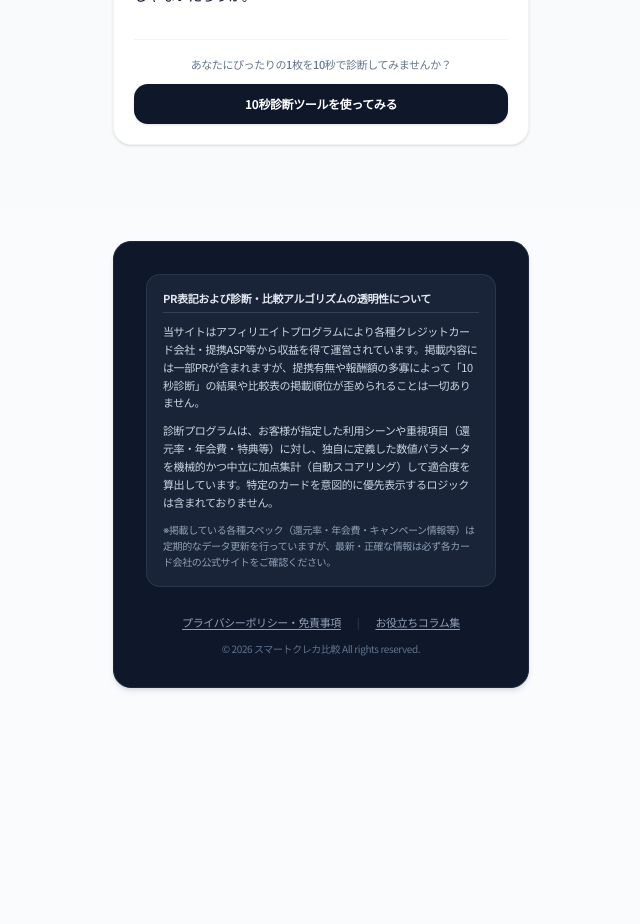
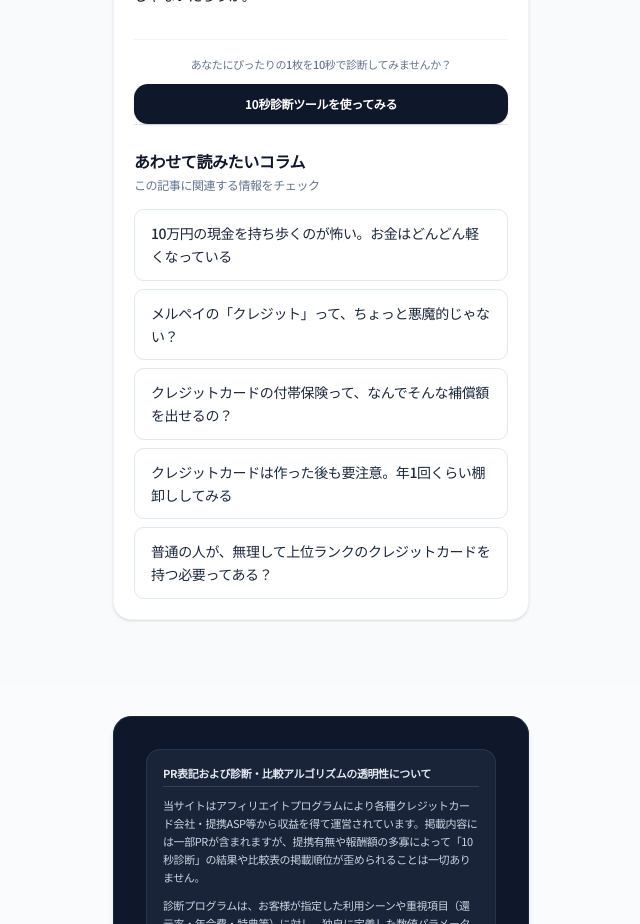
Before and after one commit to mizumar/smart-card-select, a Next.js app: page /articles/credit-card-2350-choices in a window 1280 px wide. Shown: the part 6720-7644 px from the top of the page, without its empty margins (319-959 px from the left). Before the commit the page ends 7440 px from the top, so only its background shows below. Built offline with nearby package versions, Linux system fonts and the light colour scheme; no server answers.

Commit message:
✨ feat: 記事詳細ページに関連記事を追加 (#55, task 2)

```diff
--- a/src/app/articles/[id]/page.tsx
+++ b/src/app/articles/[id]/page.tsx
@@ -6,6 +6,7 @@ import type { Metadata } from "next";
 import ReactMarkdown from "react-markdown";
 import { DiagnosticBanner } from "@/components/DiagnosticBanner";
 import { RelatedCards } from "@/components/articles/RelatedCards";
+import { RelatedArticles } from "@/components/articles/RelatedArticles";
 
 interface Props {
   params: Promise<{ id: string }>;
@@ -150,6 +151,7 @@ export default async function ArticleDetailPage({ params }: Props) {
           {/* 下部リンク導線 */}
           <DiagnosticBanner />
           <RelatedCards article={article} />
+          <RelatedArticles article={article} />
         </article>
       </main>
     </div>
--- /dev/null
+++ b/src/components/articles/RelatedArticles.tsx
@@ -0,0 +1,47 @@
+import Link from "next/link";
+import type { Article } from "@/data/articles";
+import { getAllArticles } from "@/lib/articles";
+import { getRelatedArticles } from "@/lib/related-articles";
+
+type Props = {
+  article: Article;
+};
+
+export function RelatedArticles({ article }: Props) {
+  const articles = getAllArticles();
+  const relatedArticles = getRelatedArticles(article, articles);
+
+  if (relatedArticles.length === 0) {
+    return null;
+  }
+
+  return (
+    <section
+      aria-label="あわせて読みたいコラム"
+      className="space-y-4 border-t border-slate-200 pt-6"
+    >
+      <div>
+        <h2 className="text-base font-bold text-slate-900">
+          あわせて読みたいコラム
+        </h2>
+        <p className="mt-1 text-xs text-slate-500">
+          この記事に関連する情報をチェック
+        </p>
+      </div>
+
+      <div className="space-y-2">
+        {relatedArticles.map((article) => (
+          <Link
+            key={article.id}
+            href={`/articles/${article.id}`}
+            className="block rounded-lg border border-slate-200 bg-white px-4 py-3 transition hover:border-slate-300 hover:bg-slate-50"
+          >
+            <div className="text-sm font-medium leading-relaxed text-slate-800">
+              {article.title}
+            </div>
+          </Link>
+        ))}
+      </div>
+    </section>
+  );
+}
--- a/src/content/articles/rakuten-limited-points-guide.md
+++ b/src/content/articles/rakuten-limited-points-guide.md
@@ -5,6 +5,12 @@ excerpt: "5大ポイント大陸時代、重要なのは「いかにポイント
 date: "2026.08.21"
 category: "ポイント還元"
 readTime: "3分"
+relatedCards:
+  - rakuten-card
+  - rakuten-premium-card
+relatedArticles:
+  - credit-card-2350-choices
+  - credit-card-selection-experience-01
 ---
 
 主要なポイントサービスが出揃い、いわゆる「5大ポイント大陸（楽天、d、V、Ponta、PayPay）」の時代になりました。正直なところ、使いやすさで言えばどのポイントも街のお店やオンラインショップで網羅されており、今や大きな差はありません。
--- a/src/data/articles.ts
+++ b/src/data/articles.ts
@@ -7,4 +7,5 @@ export interface Article {
   readTime: string;
   content: string;
   relatedCards?: string[];
+  relatedArticles?: string[];
 }
--- a/src/lib/articles.ts
+++ b/src/lib/articles.ts
@@ -58,6 +58,7 @@ export function getArticleById(id: string): Article | null {
       readTime: data.readTime,
       content: content,
       relatedCards: data.relatedCards,
+      relatedArticles: data.relatedArticles,
     } as Article;
   } catch (error) {
     return null;
--- /dev/null
+++ b/src/lib/related-articles.ts
@@ -0,0 +1,20 @@
+import type { Article } from "@/data/articles";
+
+export function getRelatedArticles(
+  currentArticle: Article,
+  articles: Article[],
+  limit = 5,
+): Article[] {
+  const specifiedArticles =
+    currentArticle.relatedArticles
+      ?.map((id) => articles.find((article) => article.id === id))
+      .filter((article): article is Article => article !== undefined) ?? [];
+
+  if (specifiedArticles.length > 0) {
+    return specifiedArticles;
+  }
+
+  return articles
+    .filter((article) => article.id !== currentArticle.id)
+    .slice(0, limit);
+}
```
